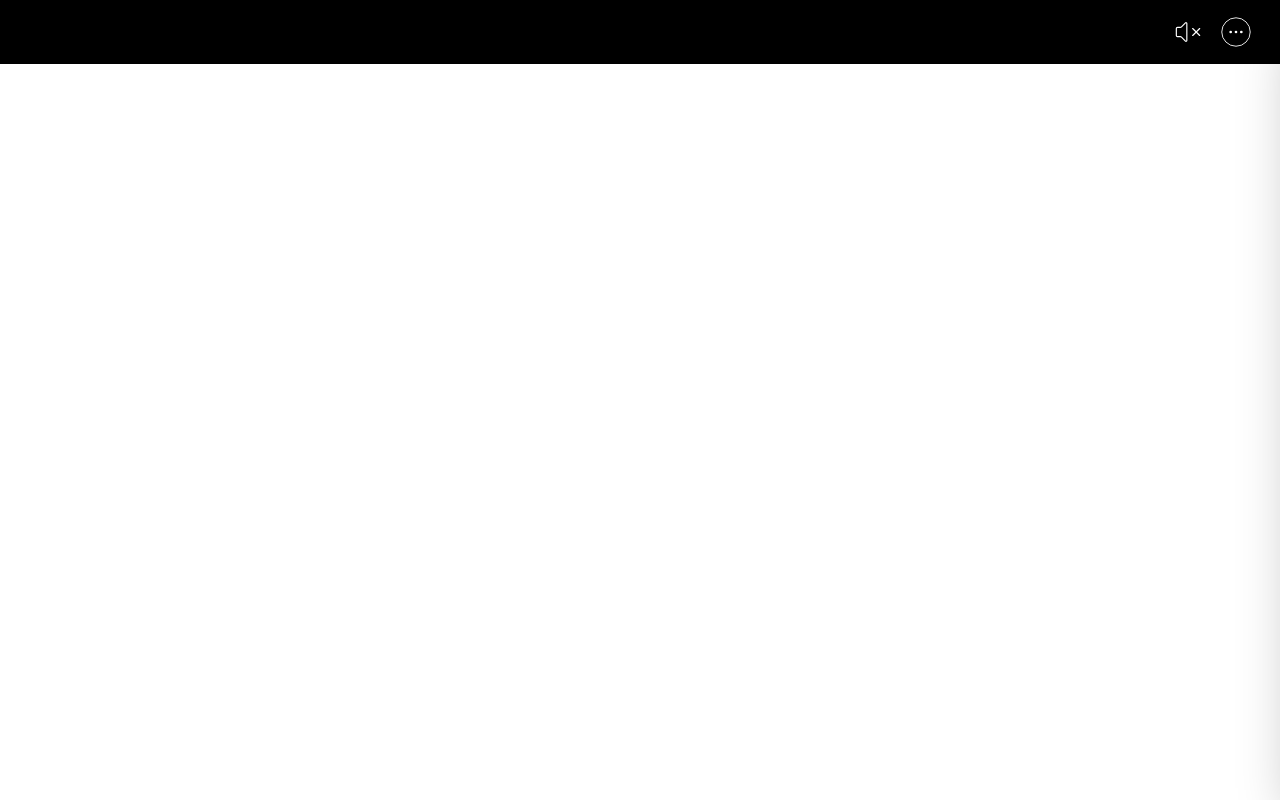
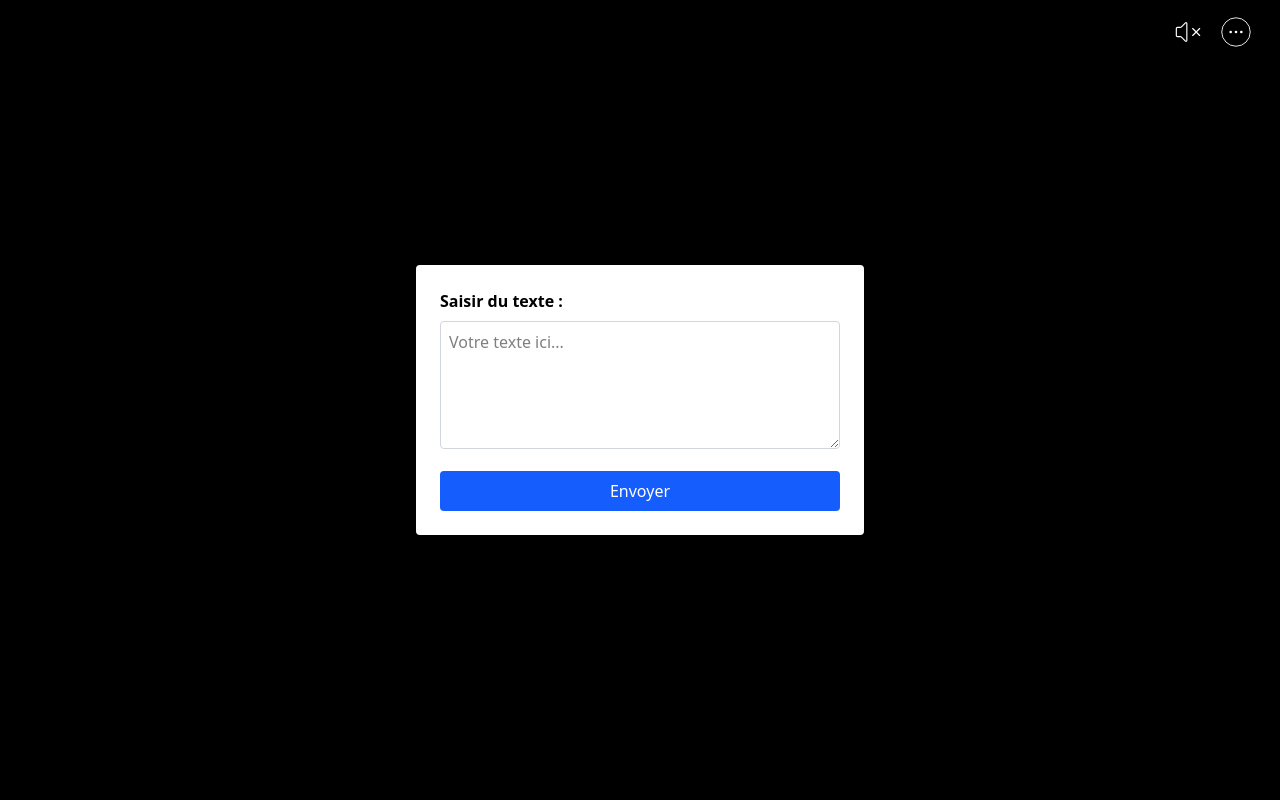
Before and after one commit to frederictaieb/base, a React (Vite) app in the folder frontend/: page /text in a window 1280 px wide. Built offline with nearby package versions, Linux system fonts and the light colour scheme.

Commit message:
Ajout de la page pour saisir du texte

```diff
--- a/frontend/src/App.tsx
+++ b/frontend/src/App.tsx
@@ -4,6 +4,7 @@
 import AddMarkerDrawer from "./pages/AddMarker";
 import Navbar from "./components/Navbar";
 import RadioPlayer from "./components/RadioPlayer";
+import TextFormPage from "./pages/text";
 
 const App: React.FC = () => {
   const [drawerOpen, setDrawerOpen] = useState(false);
@@ -76,6 +77,7 @@
       <AddMarkerDrawer isOpen={drawerOpen} onClose={() => setDrawerOpen(false)} />
       <Routes>
         <Route path="/" element={<Home />} />
+        <Route path="/text" element={<TextFormPage />} />
       </Routes>
     </Router>
   );
--- /dev/null
+++ b/frontend/src/pages/text.tsx
@@ -0,0 +1,40 @@
+import React, { useState } from "react";
+
+const TextFormPage: React.FC = () => {
+  const [text, setText] = useState("");
+  const [submittedText, setSubmittedText] = useState("");
+
+  const handleSubmit = (e: React.FormEvent) => {
+    e.preventDefault();
+    setSubmittedText(text);
+  };
+
+  return (
+    <div className="flex flex-col items-center justify-center min-h-screen bg-black p-4">
+      <form onSubmit={handleSubmit} className="bg-white p-6 rounded shadow-md w-full max-w-md">
+        <label htmlFor="text" className="block mb-2 font-semibold">Saisir du texte :</label>
+        <textarea
+          id="text"
+          value={text}
+          onChange={e => setText(e.target.value)}
+          className="w-full h-32 p-2 border border-gray-300 rounded mb-4"
+          placeholder="Votre texte ici..."
+        />
+        <button
+          type="submit"
+          className="w-full bg-blue-600 text-white py-2 rounded hover:bg-blue-700 transition"
+        >
+          Envoyer
+        </button>
+      </form>
+      {submittedText && (
+        <div className="mt-6 bg-white p-4 rounded shadow w-full max-w-md">
+          <h2 className="font-bold mb-2">Texte soumis :</h2>
+          <p>{submittedText}</p>
+        </div>
+      )}
+    </div>
+  );
+};
+
+export default TextFormPage;
```
